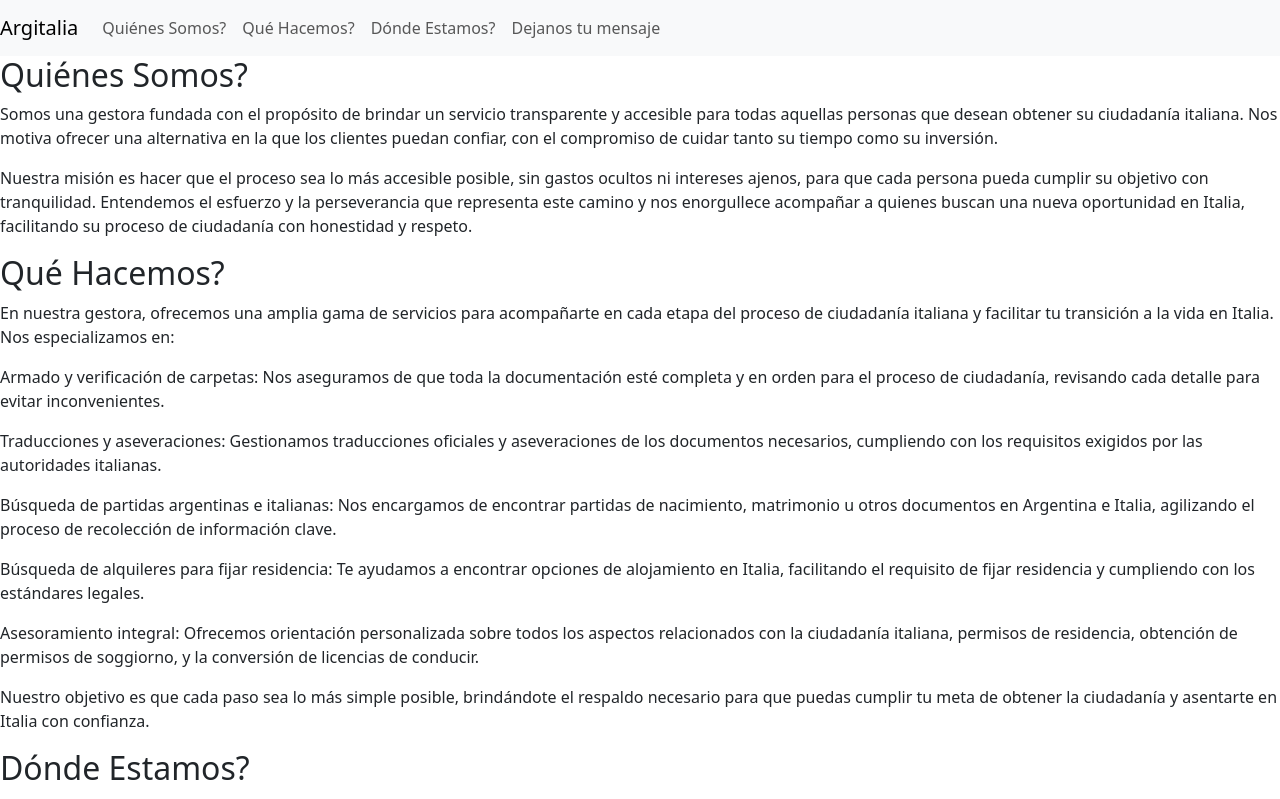
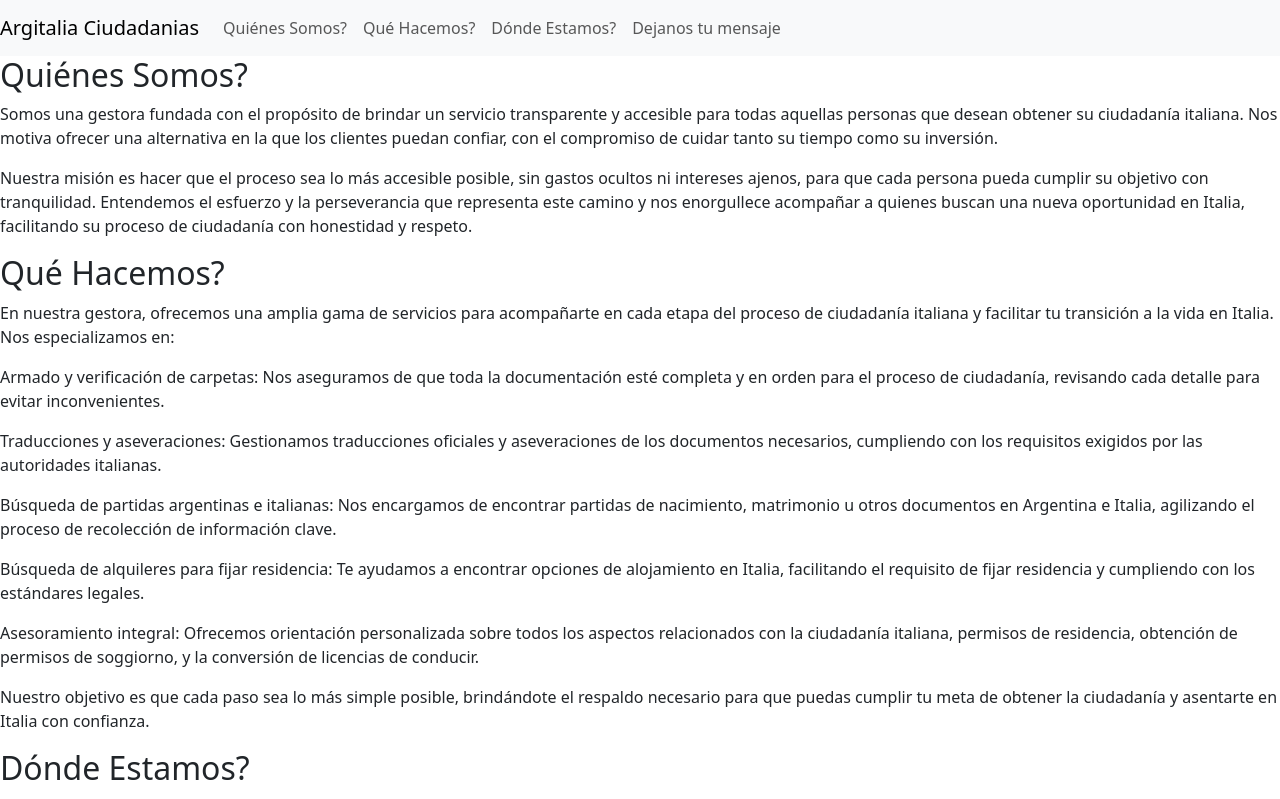
Before and after one commit to SantiRV/ProyectoClaudio, a React (Create React App) app in the folder argitalia/: page / in a window 1280 px wide. Shown: the top 799 px of the page. Built offline with nearby package versions, Linux system fonts and the light colour scheme.

Commit message:
Cambio en el header

```diff
--- a/argitalia/src/components/Header.jsx
+++ b/argitalia/src/components/Header.jsx
@@ -4,7 +4,7 @@ import React from 'react';
 const Header = () => {
     return (
         <nav className="navbar navbar-expand-lg navbar-light bg-light">
-            <a className="navbar-brand" href="#">Argitalia</a>
+            <a className="navbar-brand">Argitalia Ciudadanias</a>
             <button className="navbar-toggler" type="button" data-toggle="collapse" data-target="#navbarNav" aria-controls="navbarNav" aria-expanded="false" aria-label="Toggle navigation">
                 <span className="navbar-toggler-icon"></span>
             </button>
```
